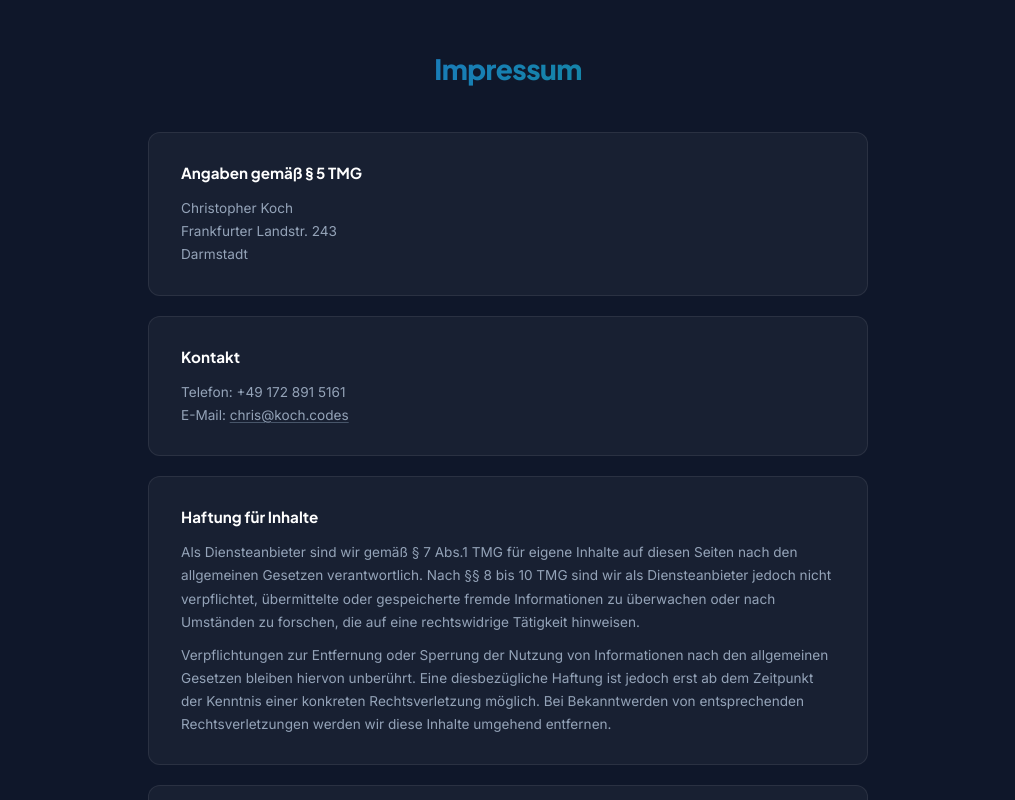
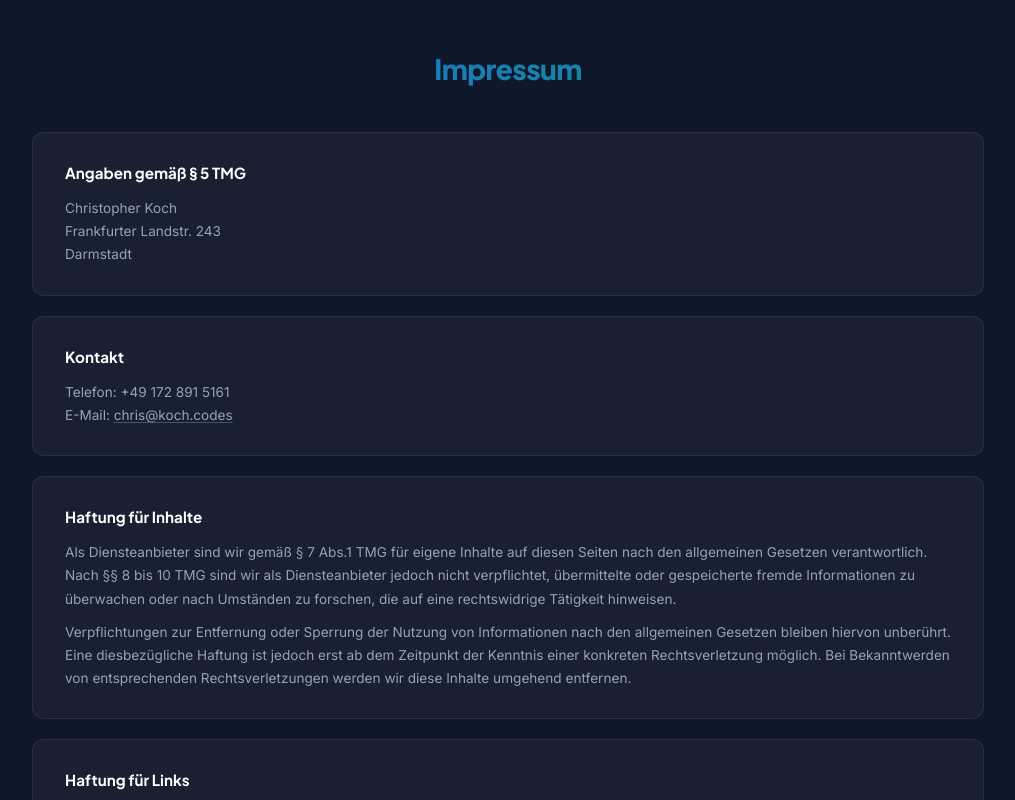
Before and after one commit to KochC/website, a Vue app: page / in a window 1280 px wide. Shown: the part 7720-8520 px from the top of the page, without its empty margins (132-1147 px from the left). Built offline with nearby package versions, Linux system fonts and the light colour scheme.

Commit message:
Match impressum width to other sections

```diff
--- a/src/components/ImpressumSection.vue
+++ b/src/components/ImpressumSection.vue
@@ -62,8 +62,6 @@ function openMail() {
   display: flex;
   flex-direction: column;
   gap: 20px;
-  max-width: 720px;
-  margin: 0 auto;
 }
 
 .impressum-card {
```
